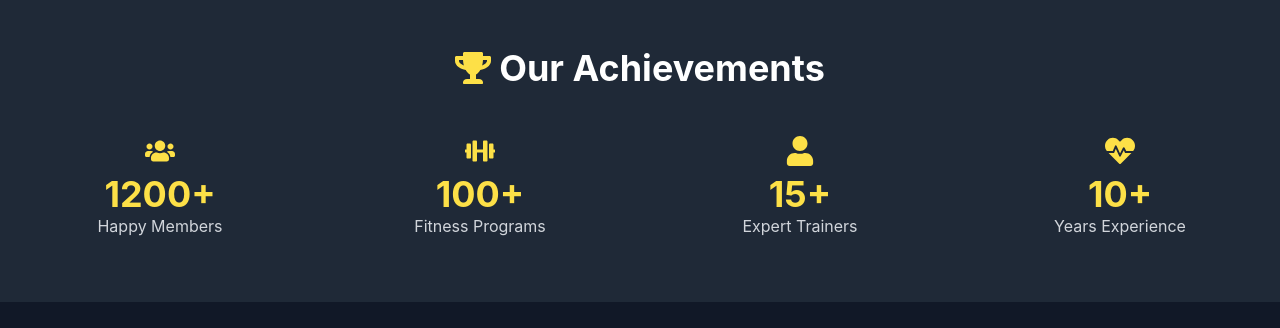
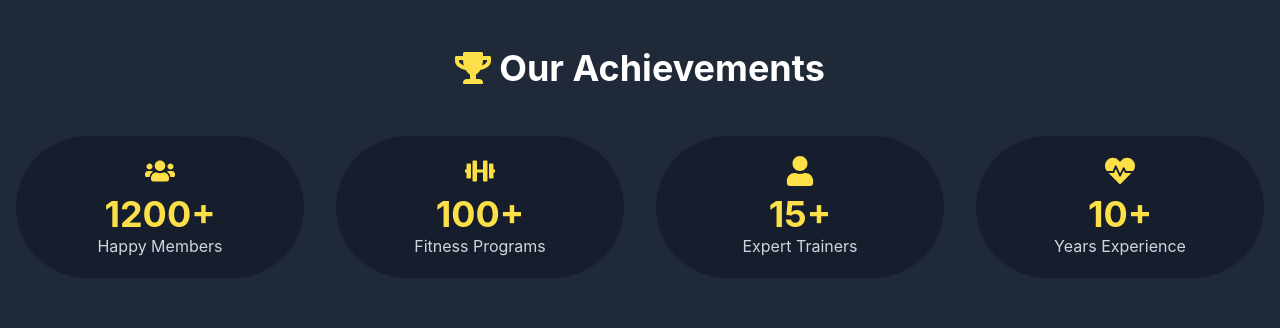
Before and after one commit to CodesRahul96/GymWala, a React (Vite) app: page / in a window 1280 px wide. Shown: the part 2240-2568 px from the top of the page. Built offline with nearby package versions, Linux system fonts and the light colour scheme.

Commit message:
cards updated

```diff
--- a/src/pages/HomeHero.jsx
+++ b/src/pages/HomeHero.jsx
@@ -196,7 +196,7 @@ const HomeHero = () => {
               icon: <FaHeartbeat className="text-yellow-300 text-3xl mb-2" />,
             },
           ].map((achievement) => (
-            <div key={achievement.label} className="flex flex-col items-center hover:scale-105 transition-all duration-300 ease-out">
+            <div key={achievement.label} className="flex flex-col items-center hover:scale-105 transition-all duration-300 ease-out inset-0 bg-gray-900 bg-opacity-60 p-5 rounded-full">
               {achievement.icon}
               <span className="text-4xl font-bold text-yellow-300">
                 {achievement.number}
```
